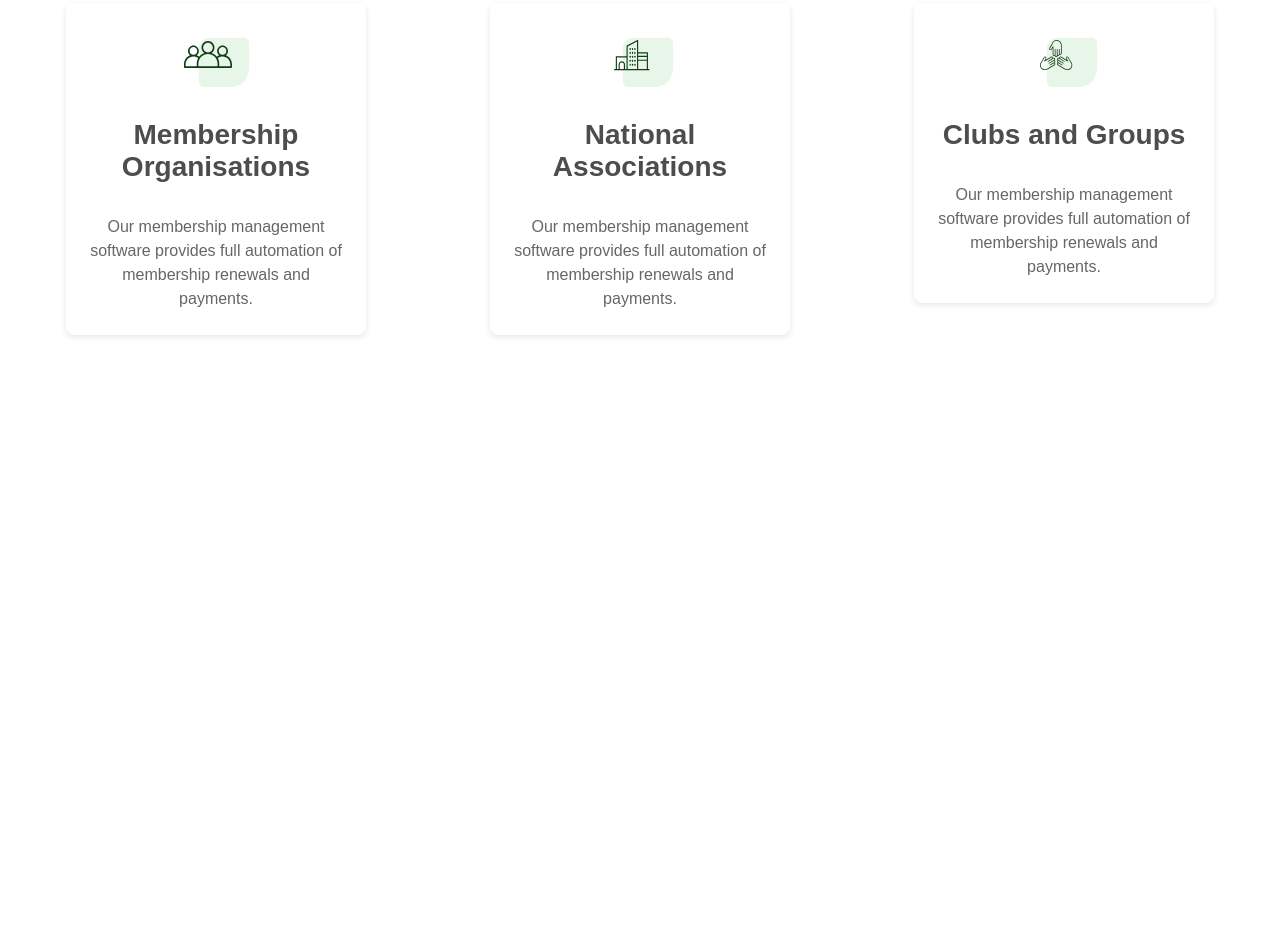
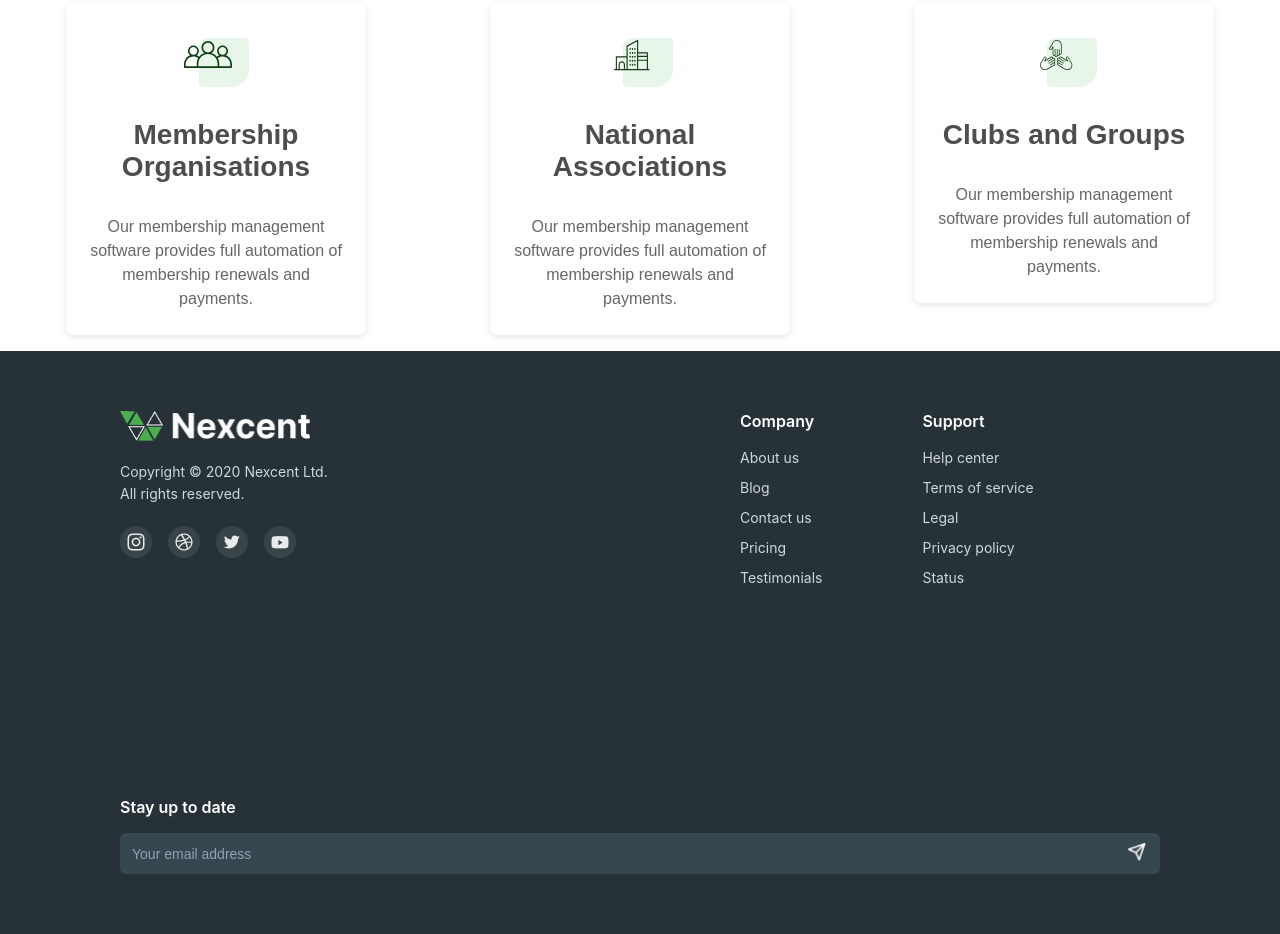
Before and after one commit to princeprakhar-cloudkeeper/Software-Trainee-Assignment, a website: page Day_1/index.html in a window 1280 px wide. Shown: the part 1132-2066 px from the top of the page. Before the commit the page ends 1483 px from the top, so only its background shows below. Drawn offline with Linux system fonts and the light colour scheme.

Commit message:
implement localstorage in day2 task 10 , center the client in day-1 and footer to the page

```diff
--- a/Day_1/index.html
+++ b/Day_1/index.html
@@ -1,11 +1,13 @@
 <!DOCTYPE html>
 <html lang="en">
+
 <head>
   <meta charset="UTF-8" />
   <meta name="viewport" content="width=device-width, initial-scale=1.0" />
   <title>Demo</title>
   <link rel="stylesheet" href="dist/styles.css" />
 </head>
+
 <body>
   <main>
     <!-- HEADER -->
@@ -14,7 +16,6 @@
         <a href="index.html">
           <img src="images/Logo.svg" alt="Logo" />
         </a>
-
         <nav class="navigation-menu">
           <ul class="nav-list">
             <li class="nav-list-item"><a href="index.html">Home</a></li>
@@ -117,6 +118,61 @@
         </div>
       </div>
     </section>
+
+    <footer class="footer">
+      <div class="footer-container">
+        <div class="footer-left">
+          <div class="footer-logo">
+            <a href="index.html">
+              <img class="logoFooter" src="images/Logo.png" alt="Logo">
+            </a>
+          </div>
+
+          <p>Copyright © 2020 Nexcent Ltd.<br>All rights reserved.</p>
+
+          <div class="social-icons">
+            <a href="#"><img src="images/icon/insta.png" alt="Instagram"></a>
+            <a href="#"><img src="images/icon/internet.png" alt="Website"></a>
+            <a href="#"><img src="images/icon/twitter.png" alt="Twitter"></a>
+            <a href="#"><img src="images/icon/youtube.png" alt="YouTube"></a>
+          </div>
+        </div>
+
+        <div class="footer-links">
+          <div class="footer-column">
+            <h4>Company</h4>
+            <ul>
+              <li><a href="#">About us</a></li>
+              <li><a href="#">Blog</a></li>
+              <li><a href="#">Contact us</a></li>
+              <li><a href="#">Pricing</a></li>
+              <li><a href="#">Testimonials</a></li>
+            </ul>
+          </div>
+
+          <div class="footer-column">
+            <h4>Support</h4>
+            <ul>
+              <li><a href="#">Help center</a></li>
+              <li><a href="#">Terms of service</a></li>
+              <li><a href="#">Legal</a></li>
+              <li><a href="#">Privacy policy</a></li>
+              <li><a href="#">Status</a></li>
+            </ul>
+          </div>
+        </div>
+
+        <div class="footer-subscribe">
+          <h4>Stay up to date</h4>
+          <div class="subscribe-box">
+            <input type="email" placeholder="Your email address">
+            <button><img src="images/icon/Vector.png" alt="Send"></button>
+          </div>
+        </div>
+      </div>
+    </footer>
+
   </main>
 </body>
+
 </html>
--- a/Day_1/scss/main.scss
+++ b/Day_1/scss/main.scss
@@ -122,6 +122,7 @@ body {
 
   .c-header {
     height: 76px;
+    text-align: center;
     width: 1110px;
   }
 
@@ -256,3 +257,169 @@ body {
     }
   }
 }
+
+
+//Footer Starts
+
+.footer {
+  background-color: #263238;
+  color: #ffffff;
+
+  padding: 60px 120px;
+  font-family: 'Inter', sans-serif;
+}
+
+.footer-container {
+  display: flex;
+  align-items: flex-start;
+  gap: 200px;
+  flex-wrap: wrap;
+}
+
+.footer-left {
+  flex: 1;
+  min-width: 250px;
+}
+
+.footer-logo {
+  display: flex;
+  align-items: center;
+  gap: 10px;
+}
+
+.footer-logo img {
+  color: white;
+}
+
+
+.footer-logo h2 {
+  font-size: 24px;
+  font-weight: 700;
+}
+
+.footer-left p {
+  margin-top: 16px;
+  color: #cfd8dc;
+  font-size: 14px;
+  line-height: 1.6;
+}
+
+.social-icons {
+  display: flex;
+  gap: 16px;
+  margin-top: 20px;
+}
+
+.social-icons a img {
+  width: 32px;
+  height: 32px;
+  transition: all 0.2s ease;
+  opacity: 0.9;
+}
+
+.social-icons a img:hover {
+  opacity: 1;
+  transform: scale(1.1);
+}
+
+.footer-links {
+  display: flex;
+  gap: 100px;
+  flex: 1;
+  min-width: 250px;
+}
+
+.footer-column h4 {
+  font-size: 16px;
+  font-weight: 600;
+  margin-bottom: 16px;
+}
+
+.footer-column ul {
+  list-style: none;
+  padding: 0;
+  margin: 0;
+}
+
+.footer-column ul li {
+  margin-bottom: 10px;
+}
+
+.footer-column ul li a {
+  color: #cfd8dc;
+  font-size: 14px;
+  text-decoration: none;
+  transition: color 0.2s ease;
+}
+
+.footer-column ul li a:hover {
+  color: #ffffff;
+}
+
+.footer-subscribe {
+  flex: 1;
+  min-width: 250px;
+}
+
+.footer-subscribe h4 {
+  font-size: 16px;
+  font-weight: 600;
+  margin-bottom: 16px;
+}
+
+.subscribe-box {
+  display: flex;
+  align-items: center;
+  background-color: #37474f;
+  border-radius: 6px;
+  overflow: hidden;
+}
+
+.subscribe-box input {
+  background: transparent;
+  border: none;
+  color: #cfd8dc;
+  padding: 10px 12px;
+  flex: 1;
+  font-size: 14px;
+  outline: none;
+}
+
+.subscribe-box input::placeholder {
+  color: #90a4ae;
+}
+
+.subscribe-box button {
+  background: none;
+  border: none;
+  padding: 10px 14px;
+  cursor: pointer;
+}
+
+.subscribe-box button img {
+  width: 18px;
+  height: 18px;
+}
+
+.logoFooter {
+  width: 190px;
+  height: 30px;
+}
+
+/* Responsive layout */
+@media (max-width: 900px) {
+  .footer-container {
+    flex-direction: column;
+    gap: 40px;
+    padding: 40px 20px;
+  }
+
+  .footer-links {
+    flex-direction: column;
+    gap: 30px;
+  }
+
+  .footer-subscribe {
+    width: 100%;
+  }
+}
```
Also changed, not shown: Day_2/task-10/index.html (+27 -10 lines), Day_1/dist/styles.css, Day_1/images/Logo.png (added), Day_1/images/icon/Vector.png (added), Day_1/images/icon/insta.png (added), Day_1/images/icon/internet.png (added), Day_1/images/icon/twitter.png (added), Day_1/images/icon/youtube.png (added), 1 other file.
